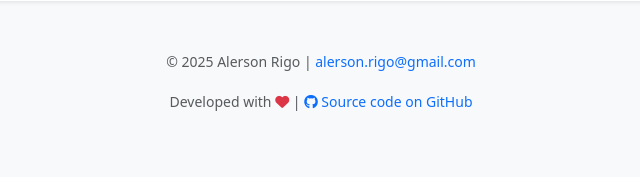
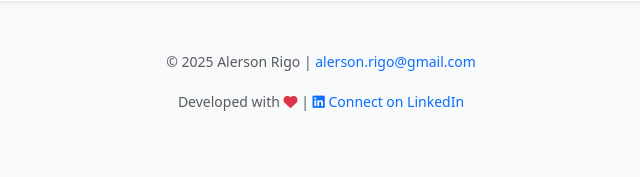
Before and after one commit to Alerson/avro_dto_webapp, a Flask app: page / in a window 1280 px wide. Shown: the part 866-1043 px from the top of the page, without its empty margins (319-959 px from the left). Run offline with Flask 3, Linux system fonts and the light colour scheme.

Commit message:
adicionando link para o meu perfil do linkedin

```diff
--- a/templates/index.html
+++ b/templates/index.html
@@ -149,8 +149,8 @@
       <p>
         <small>
           <span data-en="Developed with" data-pt="Desenvolvido com">Developed with</span> <i class="fas fa-heart text-danger"></i> |
-          <a href="https://github.com/Alerson/avro_to_dto_python" target="_blank" class="text-decoration-none">
-            <i class="fab fa-github"></i> <span data-en="Source code on GitHub" data-pt="Código-fonte no GitHub">Source code on GitHub</span>
+          <a href="https://www.linkedin.com/in/alersonrigo/" target="_blank" class="text-decoration-none">
+            <i class="fab fa-linkedin"></i> <span data-en="Connect on LinkedIn" data-pt="Conecte-se no LinkedIn">Connect on LinkedIn</span>
           </a>
         </small>
       </p>
```
